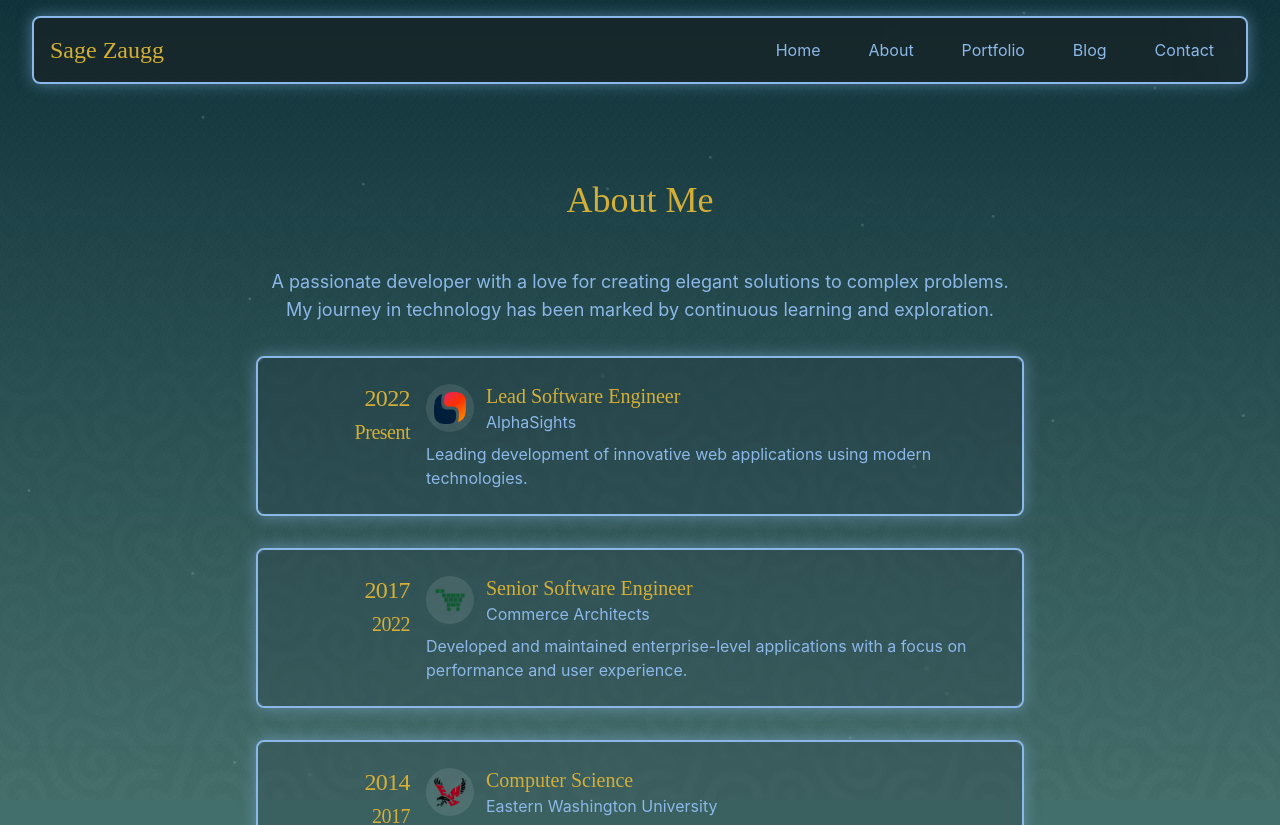
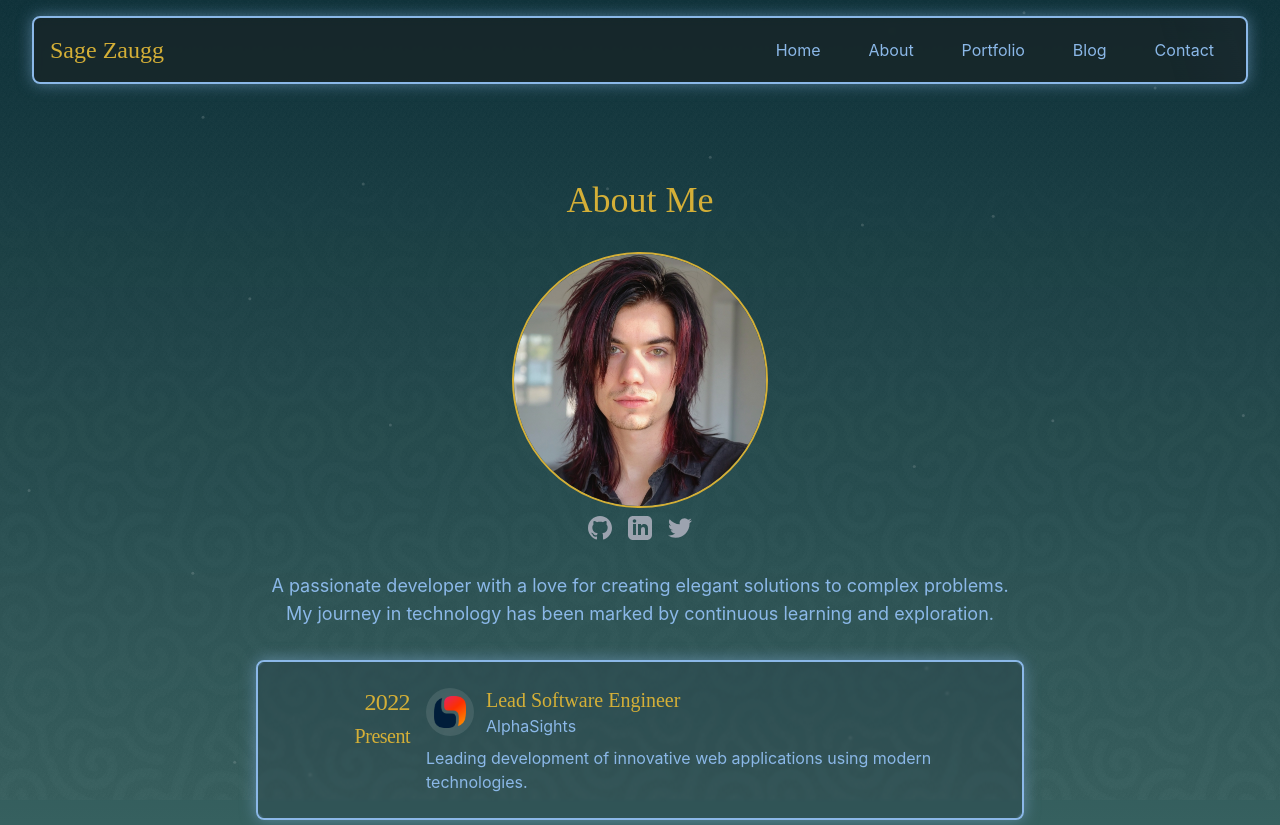
Before and after one commit to sagezaugg/sagezaugg.com, a React (Create React App) app: page /about in a window 1280 px wide. Shown: the top 825 px of the page. Built offline with nearby package versions, Linux system fonts and the light colour scheme.

Commit message:
Add ProfileCard component to About page and update social links in Contact page

```diff
--- /dev/null
+++ b/src/components/About/ProfileCard.tsx
@@ -0,0 +1,57 @@
+import React from 'react';
+import { SOCIAL_LINKS } from '../../utils/socialConstants';
+
+interface ProfileCardProps {
+  imageUrl: string;
+}
+
+const ProfileCard: React.FC<ProfileCardProps> = ({ imageUrl }) => {
+  return (
+    <div className="p-4 mb-4">
+      <div className="flex flex-col items-center">
+        <div className="w-64 h-64 rounded-full overflow-hidden mb-2 border-2 border-zelda-gold">
+          <img
+            src={imageUrl}
+            alt="Profile"
+            className="w-full h-full object-cover"
+          />
+        </div>
+
+        <div className="flex space-x-4">
+          <a
+            href={SOCIAL_LINKS.github}
+            target="_blank"
+            rel="noopener noreferrer"
+            className="text-gray-400 hover:text-zelda-gold transition-colors"
+          >
+            <svg className="w-6 h-6" fill="currentColor" viewBox="0 0 24 24">
+              <path d="M12 0c-6.626 0-12 5.373-12 12 0 5.302 3.438 9.8 8.207 11.387.599.111.793-.261.793-.577v-2.234c-3.338.726-4.033-1.416-4.033-1.416-.546-1.387-1.333-1.756-1.333-1.756-1.089-.745.083-.729.083-.729 1.205.084 1.839 1.237 1.839 1.237 1.07 1.834 2.807 1.304 3.492.997.107-.775.418-1.305.762-1.604-2.665-.305-5.467-1.334-5.467-5.931 0-1.311.469-2.381 1.236-3.221-.124-.303-.535-1.524.117-3.176 0 0 1.008-.322 3.301 1.23.957-.266 1.983-.399 3.003-.404 1.02.005 2.047.138 3.006.404 2.291-1.552 3.297-1.23 3.297-1.23.653 1.653.242 2.874.118 3.176.77.84 1.235 1.911 1.235 3.221 0 4.609-2.807 5.624-5.479 5.921.43.372.823 1.102.823 2.222v3.293c0 .319.192.694.801.576 4.765-1.589 8.199-6.086 8.199-11.386 0-6.627-5.373-12-12-12z"/>
+            </svg>
+          </a>
+          <a
+            href={SOCIAL_LINKS.linkedin}
+            target="_blank"
+            rel="noopener noreferrer"
+            className="text-gray-400 hover:text-zelda-gold transition-colors"
+          >
+            <svg className="w-6 h-6" fill="currentColor" viewBox="0 0 24 24">
+              <path d="M19 0h-14c-2.761 0-5 2.239-5 5v14c0 2.761 2.239 5 5 5h14c2.762 0 5-2.239 5-5v-14c0-2.761-2.238-5-5-5zm-11 19h-3v-11h3v11zm-1.5-12.268c-.966 0-1.75-.79-1.75-1.764s.784-1.764 1.75-1.764 1.75.79 1.75 1.764-.783 1.764-1.75 1.764zm13.5 12.268h-3v-5.604c0-3.368-4-3.113-4 0v5.604h-3v-11h3v1.765c1.396-2.586 7-2.777 7 2.476v6.759z"/>
+            </svg>
+          </a>
+          <a
+            href={SOCIAL_LINKS.twitter}
+            target="_blank"
+            rel="noopener noreferrer"
+            className="text-gray-400 hover:text-zelda-gold transition-colors"
+          >
+            <svg className="w-6 h-6" fill="currentColor" viewBox="0 0 24 24">
+              <path d="M23.953 4.57a10 10 0 01-2.825.775 4.958 4.958 0 002.163-2.723c-.951.555-2.005.959-3.127 1.184a4.92 4.92 0 00-8.384 4.482C7.69 8.095 4.067 6.13 1.64 3.162a4.822 4.822 0 00-.666 2.475c0 1.71.87 3.213 2.188 4.096a4.904 4.904 0 01-2.228-.616v.06a4.923 4.923 0 003.946 4.827 4.996 4.996 0 01-2.212.085 4.936 4.936 0 004.604 3.417 9.867 9.867 0 01-6.102 2.105c-.39 0-.779-.023-1.17-.067a13.995 13.995 0 007.557 2.209c9.053 0 13.998-7.496 13.998-13.985 0-.21 0-.42-.015-.63A9.935 9.935 0 0024 4.59z"/>
+            </svg>
+          </a>
+        </div>
+      </div>
+    </div>
+  );
+};
+
+export default ProfileCard;
--- a/src/pages/About.tsx
+++ b/src/pages/About.tsx
@@ -2,15 +2,17 @@
 import { AboutContent } from '../components/About/AboutContent';
 import { Timeline } from '../components/Timeline/Timeline';
 import { ABOUT_DESCRIPTION, ABOUT_TIMELINE_ITEMS } from '../utils/aboutConstants';
+import ProfileCard from '../components/About/ProfileCard';
 
 const About: React.FC = () => {
   return (
     <div className="py-12">
-      <h2 className="text-4xl font-serif text-zelda-gold text-center mb-12">
+      <h2 className="text-4xl font-serif text-zelda-gold text-center mb-4">
         About Me
       </h2>
 
       <div className="max-w-3xl mx-auto">
+        <ProfileCard imageUrl="/assets/profile.jpg" />
         <AboutContent description={ABOUT_DESCRIPTION} />
         <Timeline items={ABOUT_TIMELINE_ITEMS} />
       </div>
--- a/src/pages/Contact.tsx
+++ b/src/pages/Contact.tsx
@@ -1,5 +1,6 @@
 import React, { useState } from 'react';
 import { motion } from 'framer-motion';
+import { SOCIAL_LINKS } from '../utils/socialConstants';
 
 const Contact: React.FC = () => {
   const [formData, setFormData] = useState({
@@ -96,7 +97,7 @@
           </p>
           <div className="flex justify-center space-x-4">
             <a
-              href="https://www.linkedin.com/in/your-profile"
+              href={SOCIAL_LINKS.linkedin}
               target="_blank"
               rel="noopener noreferrer"
               className="text-zelda-gold hover:text-zelda-light-blue transition-colors duration-300"
@@ -104,7 +105,7 @@
               LinkedIn
             </a>
             <a
-              href="https://github.com/your-username"
+              href={SOCIAL_LINKS.github}
               target="_blank"
               rel="noopener noreferrer"
               className="text-zelda-gold hover:text-zelda-light-blue transition-colors duration-300"
@@ -112,7 +113,7 @@
               GitHub
             </a>
             <a
-              href="https://twitter.com/your-handle"
+              href={SOCIAL_LINKS.twitter}
               target="_blank"
               rel="noopener noreferrer"
               className="text-zelda-gold hover:text-zelda-light-blue transition-colors duration-300"
--- /dev/null
+++ b/src/utils/socialConstants.ts
@@ -0,0 +1,5 @@
+export const SOCIAL_LINKS = {
+  github: "https://github.com/sagezaugg",
+  linkedin: "https://linkedin.com/in/sage-zaugg-812892b0",
+  twitter: "https://twitter.com/sagezaugg"
+};
```
Also changed, not shown: public/assets/profile.jpg (added).
